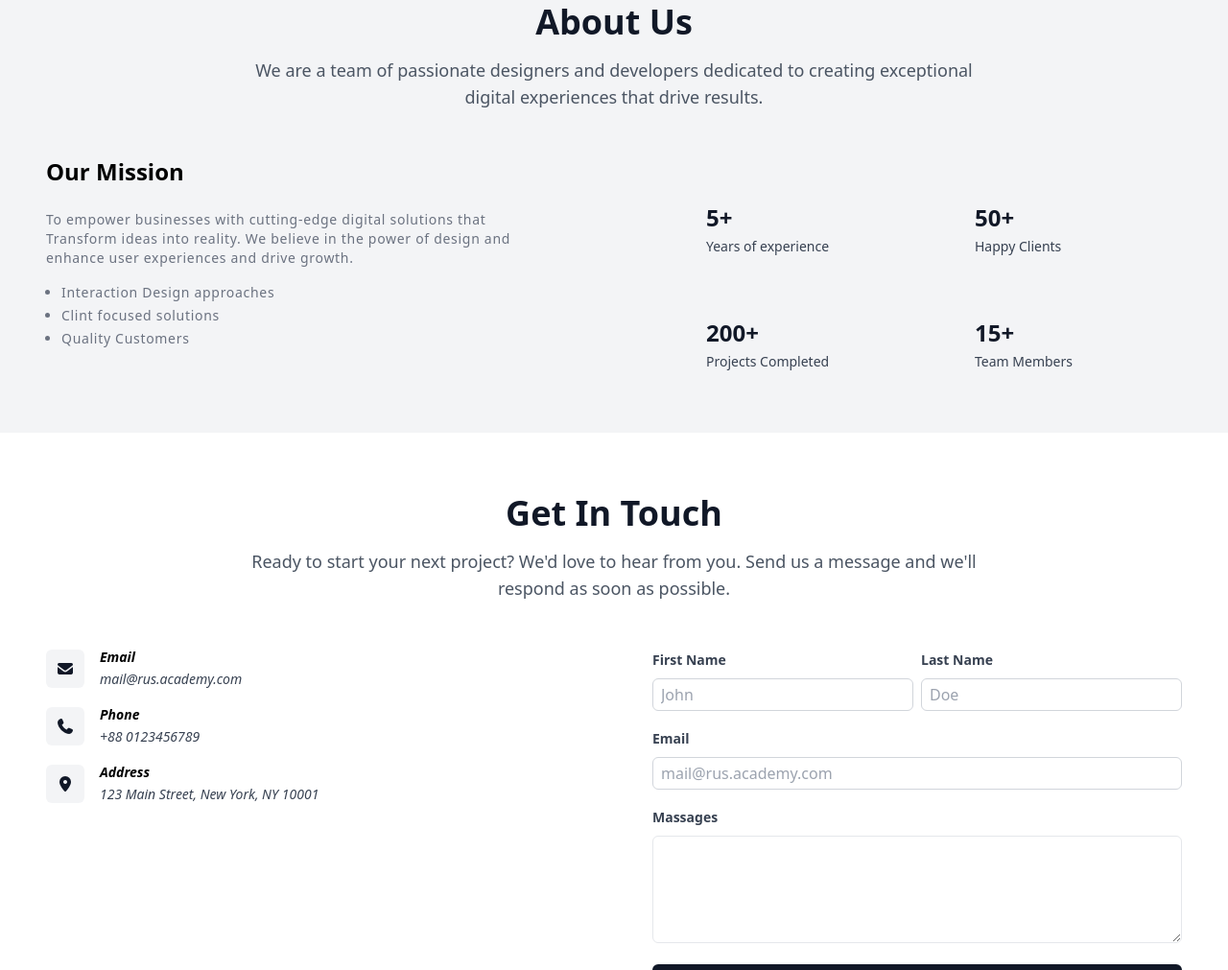
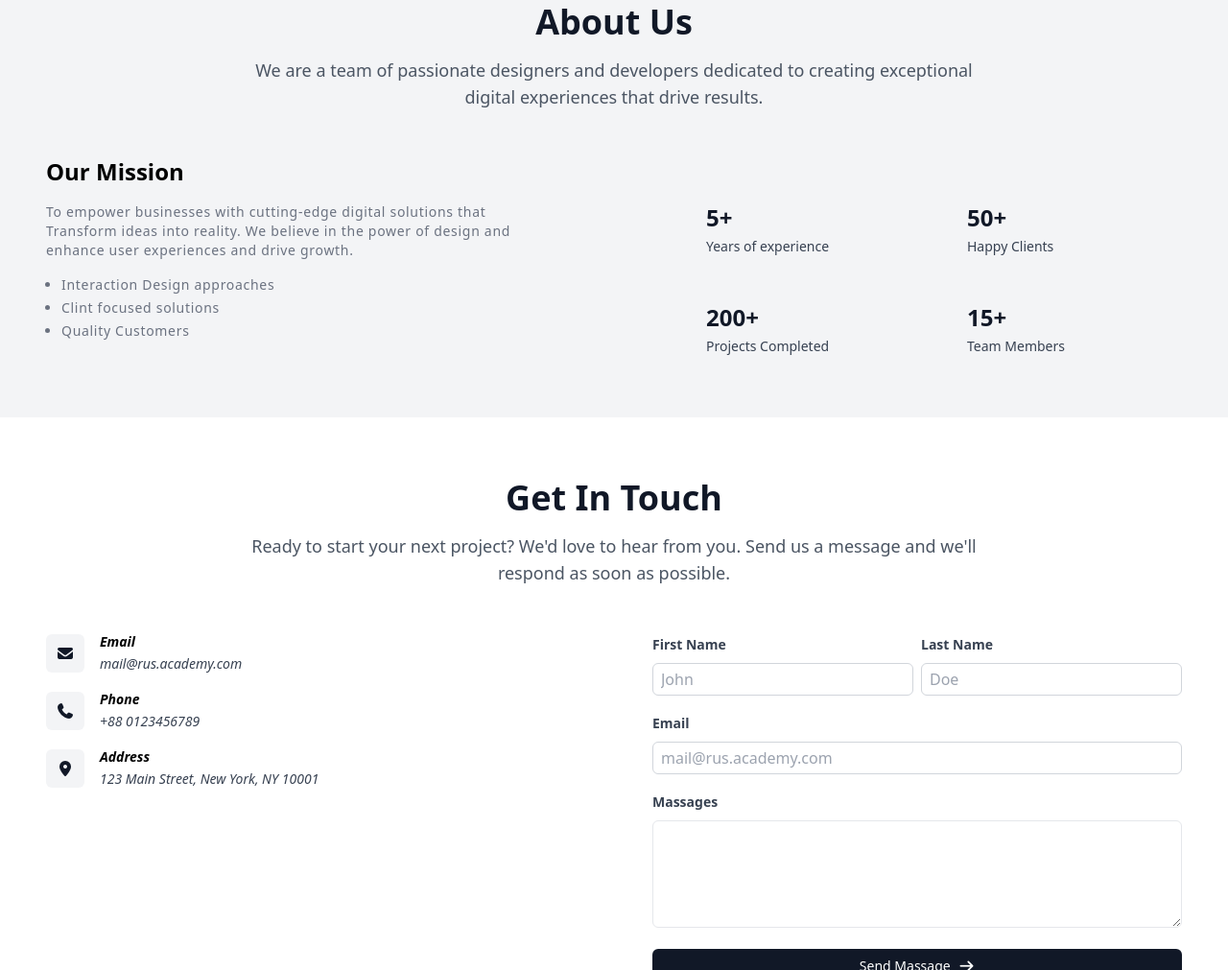
Before and after one commit to rakibuddinsarkar/Front-End-Web-Development-, a plain HTML site: page index.html in a window 1280 px wide. Shown: the part 705-1716 px from the top of the page at 96% size. Drawn offline with nearby package versions, Linux system fonts and the light colour scheme.

Commit message:
index.html

```diff
--- a/index.html
+++ b/index.html
@@ -137,7 +137,7 @@
               <li class="list-disc tracking-wider text-gray-500 hover:text-gray-700">Quality Customers</li>
             </ul>
           </div>
-          <div class="grid grid-cols-2 items-center gap-16">
+          <div class="grid grid-cols-2 items-center gap-12">
 
             <div class="flex flex-col gap-1 hover:bg-gray-200 items-center sm:items-start
              ">
```
